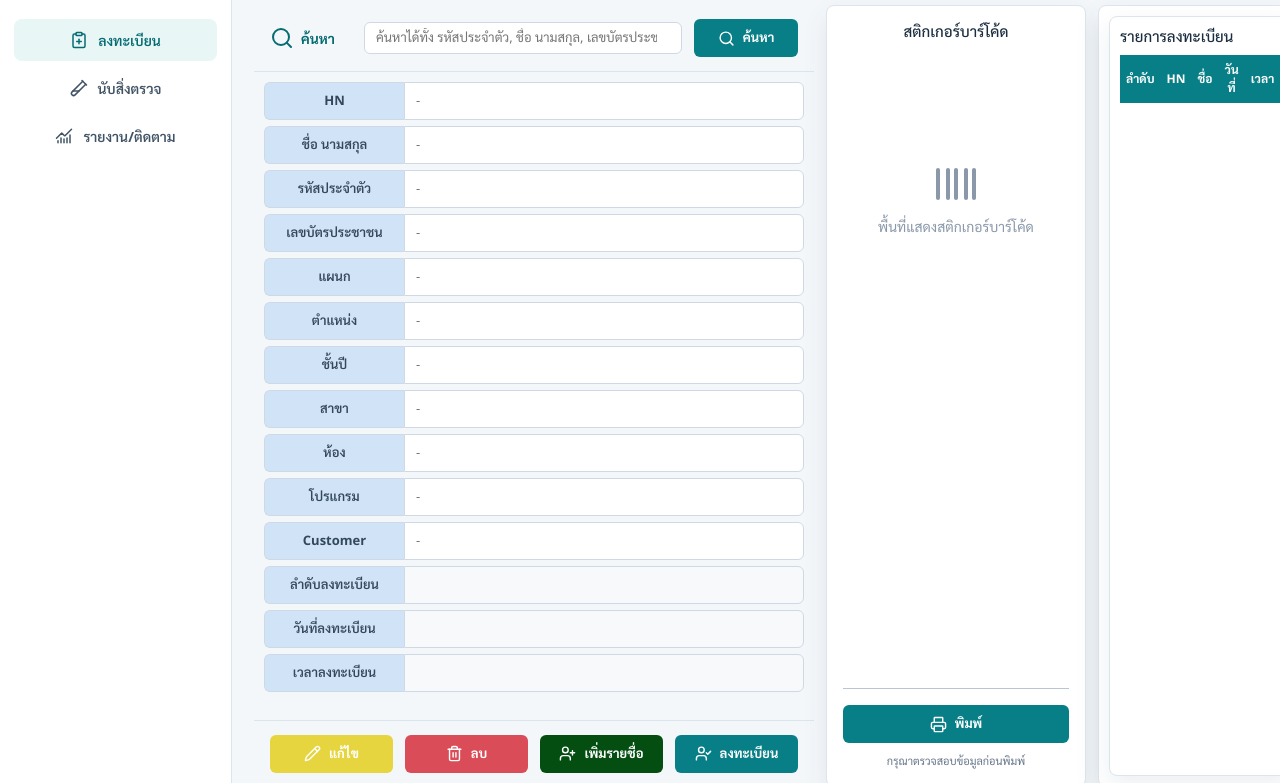
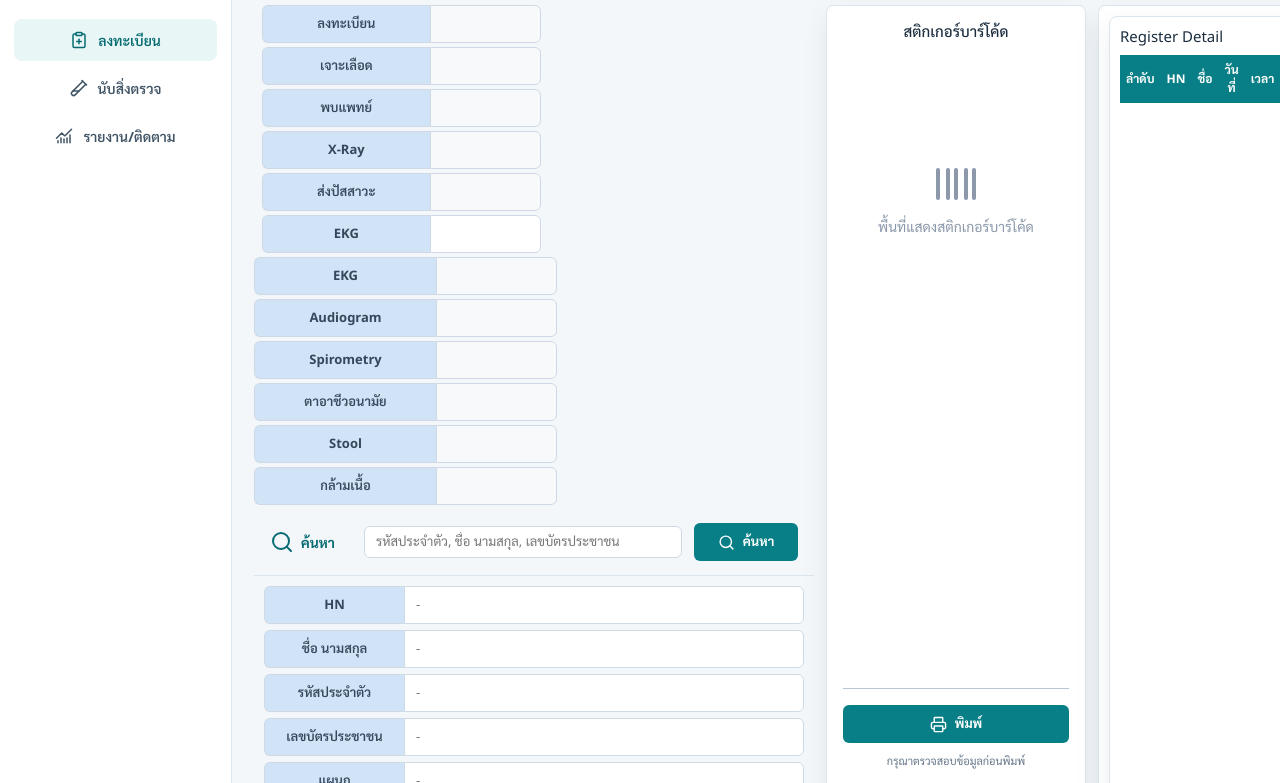
Before and after one commit to RBMedical/MobileCheckUp, a plain HTML site: page index.html in a window 1280 px wide. Shown: the part 73-856 px from the top of the page. Drawn offline with nearby package versions, Linux system fonts and the light colour scheme.

Commit message:
Update index.html

```diff
--- a/index.html
+++ b/index.html
@@ -1,17 +1,22 @@
 <!doctype html>
 <html lang="th">
+
 <head>
   <meta charset="UTF-8" />
   <meta name="viewport" content="width=device-width, initial-scale=1.0" />
-    <link href="https://cdn.jsdelivr.net/npm/bootstrap@5.3.8/dist/css/bootstrap.min.css" rel="stylesheet" integrity="sha384-sRIl4kxILFvY47J16cr9ZwB07vP4J8+LH7qKQnuqkuIAvNWLzeN8tE5YBujZqJLB" crossorigin="anonymous">
+  <link href="https://cdn.jsdelivr.net/npm/bootstrap@5.3.8/dist/css/bootstrap.min.css" rel="stylesheet"
+    integrity="sha384-sRIl4kxILFvY47J16cr9ZwB07vP4J8+LH7qKQnuqkuIAvNWLzeN8tE5YBujZqJLB" crossorigin="anonymous">
   <link rel="preconnect" href="https://fonts.googleapis.com">
   <link rel="preconnect" href="https://fonts.gstatic.com" crossorigin>
-<link href="https://fonts.googleapis.com/css2?family=Sarabun:ital,wght@0,100;0,200;0,300;0,400;0,500;0,600;0,700;0,800;1,100;1,200;1,300;1,400;1,500;1,600;1,700;1,800&display=swap" rel="stylesheet">
+  <link
+    href="https://fonts.googleapis.com/css2?family=Sarabun:ital,wght@0,100;0,200;0,300;0,400;0,500;0,600;0,700;0,800;1,100;1,200;1,300;1,400;1,500;1,600;1,700;1,800&display=swap"
+    rel="stylesheet">
   <title>Mobile Check Up Registration</title>
   <link rel="stylesheet" href="styles.css" />
   <script src="https://unpkg.com/lucide@latest/dist/umd/lucide.min.js"></script>
   <script src="https://cdn.jsdelivr.net/npm/jsbarcode@3.11.6/dist/JsBarcode.all.min.js"></script>
 </head>
+
 <body>
   <aside class="sidebar">
     <div class="brand">
@@ -24,9 +29,11 @@
     </div>
 
     <nav class="menu">
-        <button class="menu-item active" data-page="registration"><i data-lucide="clipboard-plus"></i><span>ลงทะเบียน</span></button>
+      <button class="menu-item active" data-page="registration"><i
+          data-lucide="clipboard-plus"></i><span>ลงทะเบียน</span></button>
       <button class="menu-item" data-page="specimen"><i data-lucide="test-tube-2"></i><span>นับสิ่งตรวจ</span></button>
-        <button class="menu-item" data-page="report"><i data-lucide="chart-no-axes-combined"></i><span>รายงาน/ติดตาม</span></button>
+      <button class="menu-item" data-page="report"><i
+          data-lucide="chart-no-axes-combined"></i><span>รายงาน/ติดตาม</span></button>
     </nav>
 
     <div class="sidebar-art">
@@ -38,7 +45,7 @@
   <main class="app-shell">
     <header class="page-header">
       <div>
-          <h1>ลงทะเบียน</h1>
+        <h1>ระบบลงทะเบียน</h1>
         <p>Mobile Check Up</p>
       </div>
       <div class="status-pill" id="connectionStatus">พร้อมใช้งาน</div>
@@ -46,10 +53,49 @@
 
     <section class="workspace page active" id="registrationPage">
 
+
       <section class="register-panel">
+        <div class="container-count">
+          <form class="form-count">
+            <div class="row">
+              <div class="col-auto">
+                <div class="field mb-1 ms-2" style=" grid-template-columns: 60% 40%;"><label>ลงทะเบียน</label><input
+                    id="register" readonly /></div>
+                <div class="field mb-1 ms-2" style=" grid-template-columns: 60% 40%;"><label>เจาะเลือด</label><input
+                    id="blood" readonly />
+                </div>
+                <div class="field mb-1 ms-2" style=" grid-template-columns: 60% 40%;"><label>พบแพทย์</label><input
+                    id="doctor" readonly />
+                </div>
+                <div class="field mb-1 ms-2" style=" grid-template-columns: 60% 40%;"><label>X-Ray</label><input id="xray"
+                    name="xray" readonly/></div>
+                <div class="field mb-1 ms-2" style=" grid-template-columns: 60% 40%;"><label>ส่งปัสสาวะ</label><input
+                    id="urine" name="urine" readonly/></div>
+                <div class="field mb-1 ms-2" style=" grid-template-columns: 60% 40%;"><label>EKG</label><input id="ekg"
+                    name="ekg" /></div>
+              </div>
+              <div class="col-auto">
+                <div class="field mb-1" style=" grid-template-columns: 60% 40%;"><label>EKG</label><input
+                    id="ekg" name="ekg" readonly/></div>
+                <div class="field mb-1" style=" grid-template-columns: 60% 40%;"><label>Audiogram</label><input
+                    id="audiogram" name="audiogram" readonly />
+                </div>
+                <div class="field mb-1" style=" grid-template-columns: 60% 40%;"><label>Spirometry</label><input
+                    id="spirometry" name="spirometry" readonly />
+                </div>
+                <div class="field mb-1" style=" grid-template-columns: 60% 40%;"><label>ตาอาชีวอนามัย</label><input id="eyes"
+                    name="eyes" readonly /></div>
+                <div class="field mb-1" style=" grid-template-columns: 60% 40%;"><label>Stool</label><input
+                    id="stool" name="stool" readonly /></div>
+                <div class="field mb-1" style=" grid-template-columns: 60% 40%;"><label>กล้ามเนื้อ</label><input id="muscle" name="muscle" readonly /></div>
+              </div>
+            </div>
+        </div>
+        </form>
+        </div>
         <div class="search-row">
           <label class="search-label"><i data-lucide="search"></i>ค้นหา</label>
-      <input id="searchInput" type="search" placeholder="ค้นหาได้ทั้ง รหัสประจำตัว, ชื่อ นามสกุล, เลขบัตรประชาชน" />
+          <input id="searchInput" type="search" placeholder="รหัสประจำตัว, ชื่อ นามสกุล, เลขบัตรประชาชน" />
           <button class="primary" id="searchBtn"><i data-lucide="search"></i>ค้นหา</button>
         </div>
 
@@ -58,26 +104,28 @@
         <form class="data-form" id="employeeForm">
           <input type="hidden" id="rowId" />
 
+
+          <input type="hidden" id="rowId" />
           <div class="field"><label>HN</label><input id="HN" name="HN" placeholder="-" /></div>
-      <div class="field"><label>ชื่อ นามสกุล</label><input id="ชื่อ นามสกุล" name="ชื่อ นามสกุล" placeholder="-" /></div>
-
-      <div class="field"><label>รหัสประจำตัว</label><input id="รหัสประจำตัว" name="รหัสประจำตัว" placeholder="-" /></div>
-      <div class="field"><label>เลขบัตรประชาชน</label><input id="เลขบัตรประชาชน" name="เลขบัตรประชาชน" placeholder="-" /></div>
-
+          <div class="field"><label>ชื่อ นามสกุล</label><input id="ชื่อ นามสกุล" name="ชื่อ นามสกุล" placeholder="-" />
+          </div>
+          <div class="field"><label>รหัสประจำตัว</label><input id="รหัสประจำตัว" name="รหัสประจำตัว" placeholder="-" />
+          </div>
+          <div class="field"><label>เลขบัตรประชาชน</label><input id="เลขบัตรประชาชน" name="เลขบัตรประชาชน"
+              placeholder="-" /></div>
           <div class="field"><label>แผนก</label><input id="แผนก" name="แผนก" placeholder="-" /></div>
           <div class="field"><label>ตำแหน่ง</label><input id="ตำแหน่ง" name="ตำแหน่ง" placeholder="-" /></div>
-
           <div class="field"><label>ชั้นปี</label><input id="ชั้นปี" name="ชั้นปี" placeholder="-" /></div>
           <div class="field"><label>สาขา</label><input id="สาขา" name="สาขา" placeholder="-" /></div>
-
           <div class="field"><label>ห้อง</label><input id="ห้อง" name="ห้อง" placeholder="-" /></div>
           <div class="field"><label>โปรแกรม</label><input id="โปรแกรม" name="โปรแกรม" placeholder="-" /></div>
-
           <div class="field"><label>Customer</label><input id="Customer" name="Customer" placeholder="-" /></div>
-      <div class="field"><label>ลำดับลงทะเบียน</label><input id="ลำดับลงทะเบียน" readonly /></div>
-
-      <div class="field"><label>วันที่ลงทะเบียน</label><input id="วันที่ลงทะเบียน" readonly /></div>
-      <div class="field"><label>เวลาลงทะเบียน</label><input id="เวลาลงทะเบียน" readonly /></div>
+          <div class="field"><label>ลำดับลงทะเบียน</label><input id="ลำดับลงทะเบียน" name="ลำดับลงทะเบียน"
+              placeholder="-" readonly /></div>
+          <div class="field"><label>วันที่ลงทะเบียน</label><input id="วันที่ลงทะเบียน" name="วันที่ลงทะเบียน"
+              placeholder="-" readonly /></div>
+          <div class="field"><label>เวลาลงทะเบียน</label><input id="เวลาลงทะเบียน" name="เวลาลงทะเบียน" placeholder="-"
+              readonly /></div>
         </form>
 
         <div class="action-bar">
@@ -111,7 +159,7 @@
       </aside>
       <aside class="queue-panel">
         <div class="queue-panel">
-      <h2>รายการลงทะเบียน</h2>
+          <h2>Register Detail</h2>
 
           <div class="queue-table-wrapper">
             <table class="queue-table">
@@ -231,7 +279,12 @@
   </div>
 
   <script src="app.js"></script>
-    <script src="https://cdn.jsdelivr.net/npm/@popperjs/core@2.11.8/dist/umd/popper.min.js" integrity="sha384-I7E8VVD/ismYTF4hNIPjVp/Zjvgyol6VFvRkX/vR+Vc4jQkC+hVqc2pM8ODewa9r" crossorigin="anonymous"></script>
-<script src="https://cdn.jsdelivr.net/npm/bootstrap@5.3.8/dist/js/bootstrap.min.js" integrity="sha384-G/EV+4j2dNv+tEPo3++6LCgdCROaejBqfUeNjuKAiuXbjrxilcCdDz6ZAVfHWe1Y" crossorigin="anonymous"></script>
+  <script src="https://cdn.jsdelivr.net/npm/@popperjs/core@2.11.8/dist/umd/popper.min.js"
+    integrity="sha384-I7E8VVD/ismYTF4hNIPjVp/Zjvgyol6VFvRkX/vR+Vc4jQkC+hVqc2pM8ODewa9r"
+    crossorigin="anonymous"></script>
+  <script src="https://cdn.jsdelivr.net/npm/bootstrap@5.3.8/dist/js/bootstrap.min.js"
+    integrity="sha384-G/EV+4j2dNv+tEPo3++6LCgdCROaejBqfUeNjuKAiuXbjrxilcCdDz6ZAVfHWe1Y"
+    crossorigin="anonymous"></script>
 </body>
+
 </html>
```
Lines whose indentation alone changed are shown as unchanged.
